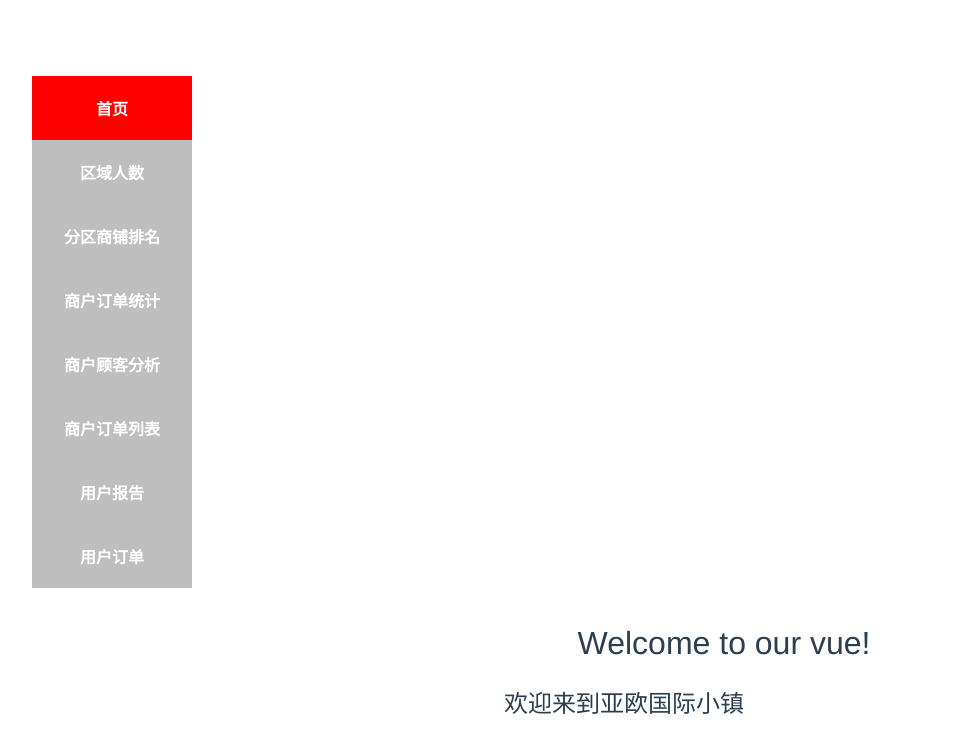
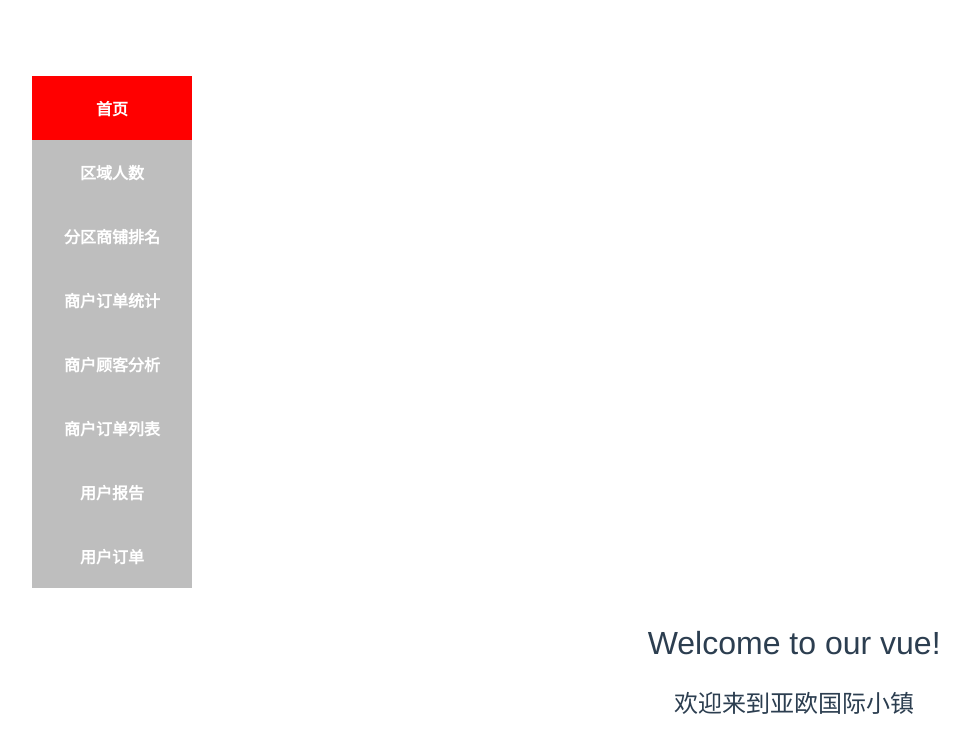
Before and after one commit to YaOuGuoJi/platform-vue, a Vue app: page / in a window 1280 px wide. Shown: the top 737 px of the page, without its empty margins (16-985 px from the left). Built offline with nearby package versions, Linux system fonts and the light colour scheme; no server answers.

Commit message:
修改首页

```diff
--- a/src/components/Welcome.vue
+++ b/src/components/Welcome.vue
@@ -7,7 +7,7 @@
     </div>
     <div class="welcome">
       <h1 id="w1">{{ welcome }}</h1>
-      <h2>{{ msg }}</h2>
+      <h2 id="w2">{{ msg }}</h2>
       <img src="../assets/logo.png">
     </div>
   </div>
@@ -27,7 +27,7 @@
         nowTime: null,
         numberOfPark: null,
         interval1: null,
-        interval2:null
+        interval2: null
       }
     },
     created() {
@@ -87,9 +87,9 @@
         this.nowTime = hours + ":" + minutes
       }
     },
-      beforeDestroy() {
-        clearInterval(this.interval1);
-        clearInterval(this.interval2);
+    beforeDestroy() {
+      clearInterval(this.interval1);
+      clearInterval(this.interval2);
     }
   }
 
@@ -100,8 +100,8 @@ height: 300px;
 <!-- Add "scoped" attribute to limit CSS to this component only -->
 <style scoped>
   #car {
-    width: 200px;
-    height: 50px;
+    width: 25%;
+    height: 10%;
     float: right;
   }
 
@@ -114,7 +114,11 @@ height: 300px;
   }
 
   #w1 {
-    padding-left: 200px;
+    padding-left: 30%;
+  }
+
+  #w2 {
+    padding-left: 30%;
   }
 
   .no1 {
```
